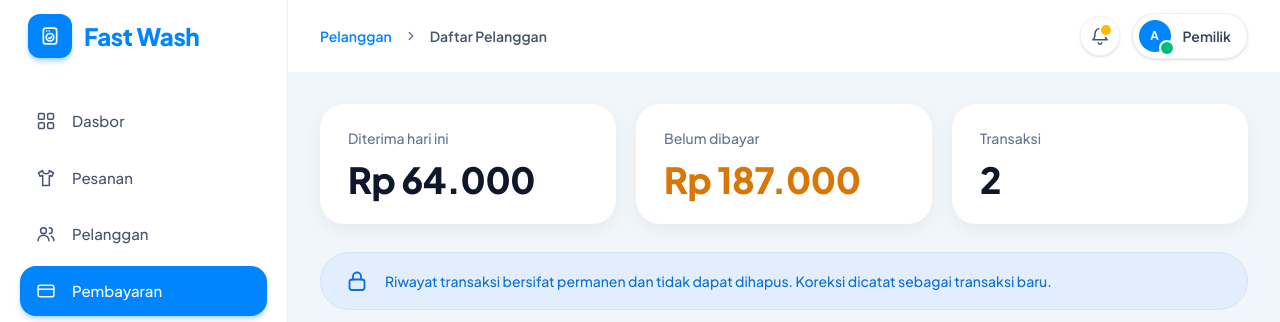
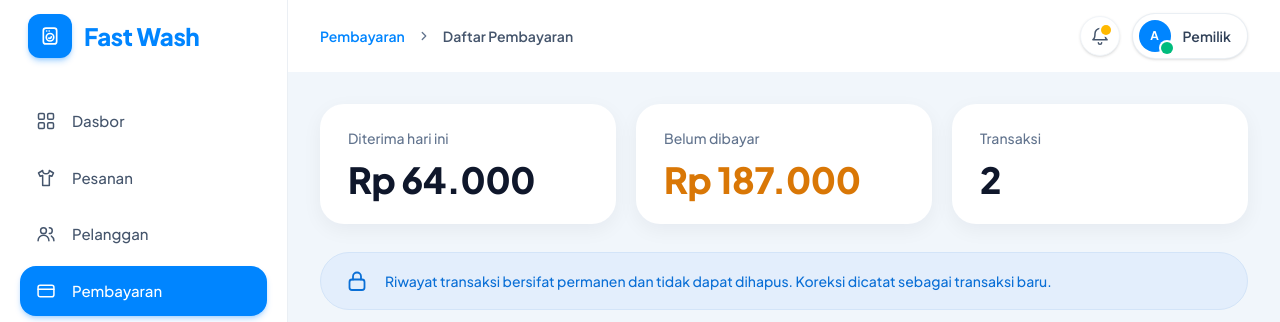
Before and after one commit to firdauzynuzula/fast_wash_project_based_learning, a PHP site: page /fast-wash-pbl/pembayaran/index.php in a window 1280 px wide. Shown: the top 322 px of the page. Run offline with PHP 8.4, Linux system fonts and the light colour scheme.

Commit message:
update header pembayaran

```diff
--- a/pembayaran/index.php
+++ b/pembayaran/index.php
@@ -66,9 +66,9 @@ $menu = [
 
         <div class="flex min-w-0 flex-1 items-center justify-between gap-4 px-5 lg:px-8">
             <nav aria-label="Breadcrumb" class="hidden items-center gap-3 text-sm font-semibold sm:flex">
-                <a href="../pelanggan/index.php" class="text-[#0085ff] hover:underline">Pelanggan</a>
+                <a href="../pembayaran/index.php" class="text-[#0085ff] hover:underline">Pembayaran</a>
                 <svg class="size-3.5 text-slate-500" viewBox="0 0 24 24" fill="none" stroke="currentColor" stroke-width="2.2" stroke-linecap="round" stroke-linejoin="round" aria-hidden="true"><path d="m9 6 6 6-6 6"/></svg>
-                <span class="text-slate-600" aria-current="page">Daftar Pelanggan</span>
+                <span class="text-slate-600" aria-current="page">Daftar Pembayaran</span>
             </nav>
 
             <div class="ml-auto flex items-center gap-3">
```
